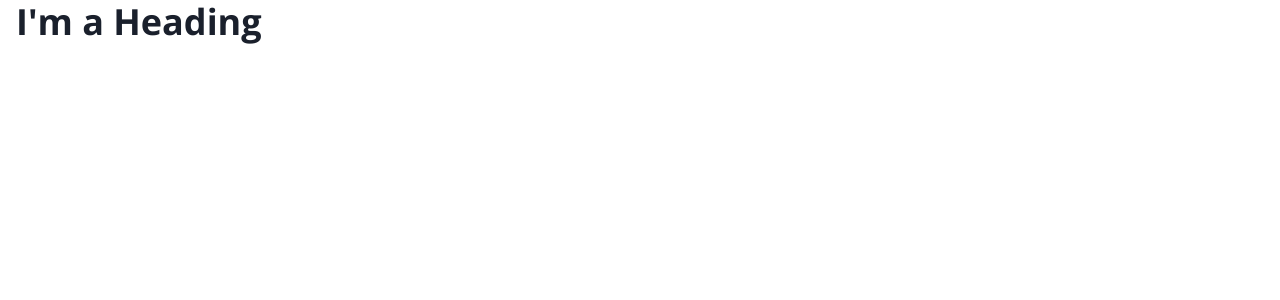
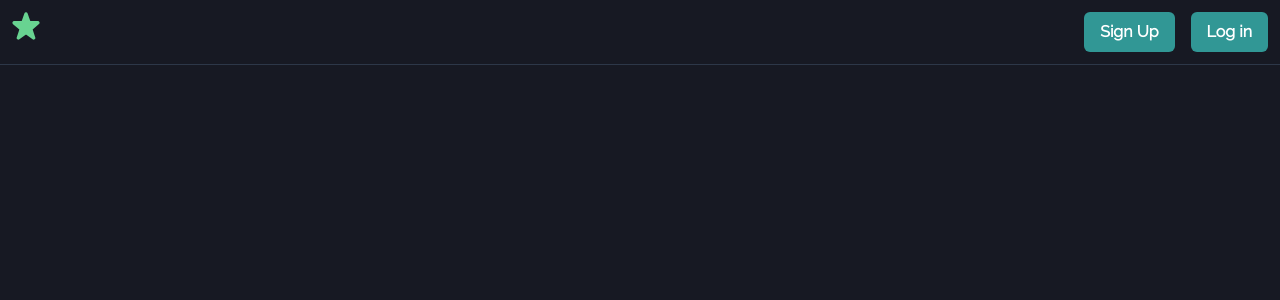
Before and after one commit to petkov113/search-books-app, a React (Create React App) app: page / in a window 1280 px wide. Shown: the top 300 px of the page. Built offline with nearby package versions, Linux system fonts and the light colour scheme.

Commit message:
add header

```diff
--- a/package.json
+++ b/package.json
@@ -3,6 +3,7 @@
   "version": "0.1.0",
   "private": true,
   "dependencies": {
+    "@chakra-ui/icons": "^1.1.1",
     "@chakra-ui/react": "^1.8.1",
     "@emotion/react": "^11",
     "@emotion/styled": "^11",
--- a/src/App.tsx
+++ b/src/App.tsx
@@ -1,10 +1,13 @@
-import { Container, Heading } from '@chakra-ui/react'
+import { Container } from '@chakra-ui/react'
+import Header from './components/Header'
 
 function App() {
   return (
-    <Container maxW="container.xl">
-      <Heading>I'm a Heading</Heading>
-    </Container>
+    <div>
+      <Container maxW="100%" h="100vh" backgroundColor="gray.900">
+        <Header />
+      </Container>
+    </div>
   )
 }
 
--- /dev/null
+++ b/src/components/Header.tsx
@@ -0,0 +1,26 @@
+import { StarIcon } from '@chakra-ui/icons'
+import { Box, Button, Flex, Spacer } from '@chakra-ui/react'
+
+const Header = () => {
+  return (
+    <Flex
+      p={3}
+      width="100%"
+      left={0}
+      borderBottom="1px"
+      borderColor="gray.700"
+      pos="fixed"
+    >
+      <StarIcon w={7} h={7} color="green.300" />
+      <Spacer />
+      <Box>
+        <Button colorScheme="teal" mr="4">
+          Sign Up
+        </Button>
+        <Button colorScheme="teal">Log in</Button>
+      </Box>
+    </Flex>
+  )
+}
+
+export default Header
```
Also changed, not shown: 1 other file (tests, documents, lock files or other folders).
